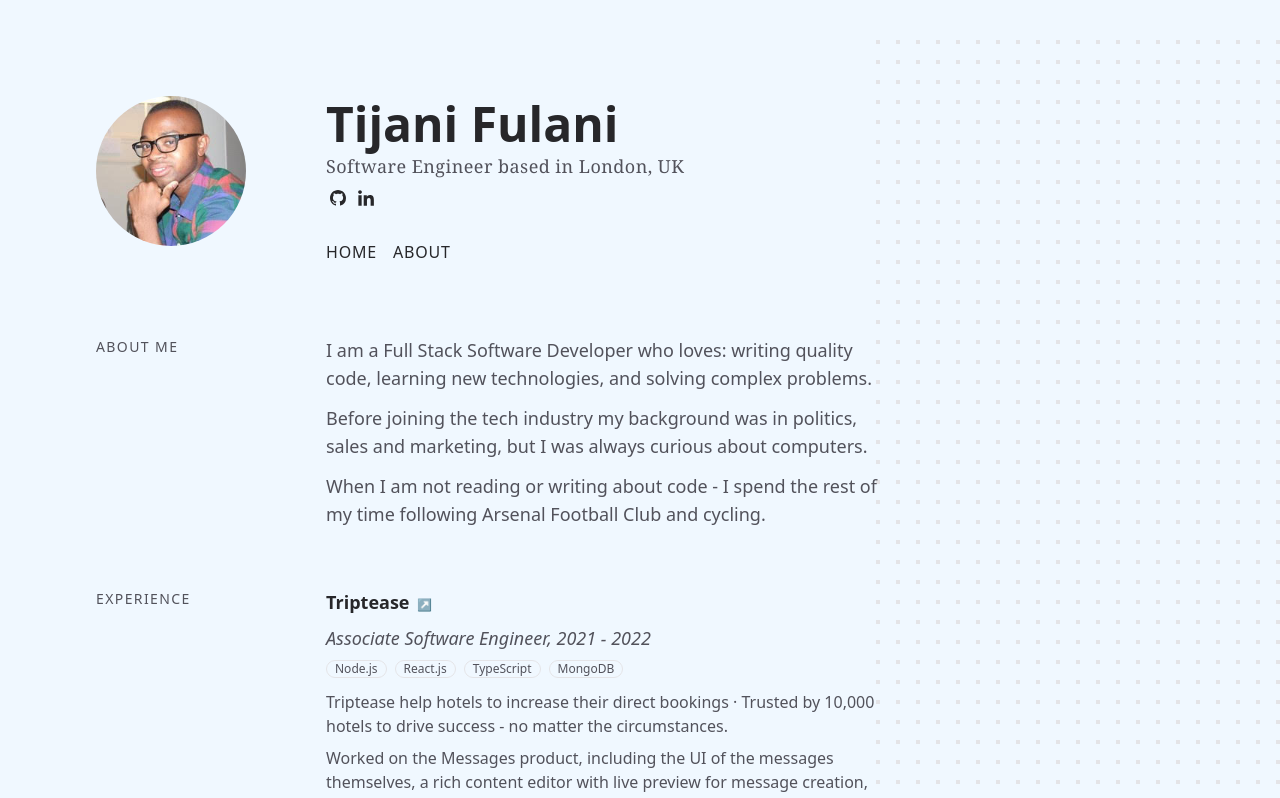
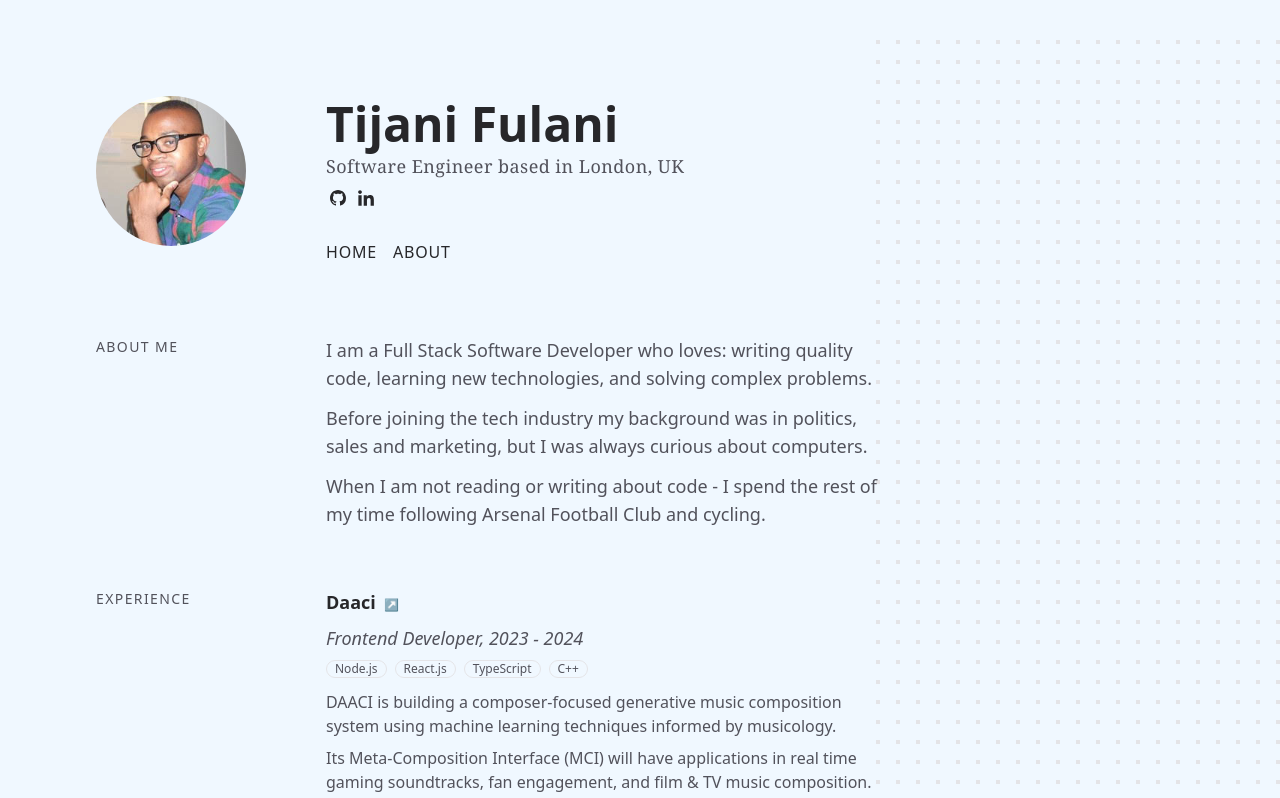
Before and after one commit to Tijanif/tijanif, a Next.js app: page /about in a window 1280 px wide. Shown: the top 798 px of the page. Built offline with nearby package versions, Linux system fonts and the light colour scheme.

Commit message:
add new work info

```diff
--- a/content/about.ts
+++ b/content/about.ts
@@ -11,6 +11,17 @@ export const about = {
     "When I am not reading or writing about code - I spend the rest of my time following Arsenal Football Club and cycling.",
   ],
   experience: [
+    {
+      name: "Daaci",
+      description: ["Frontend Developer, 2023 - 2024"],
+      link: "https://daaci.com",
+      technologies: ["Node.js", "React.js", "TypeScript", "C++"],
+      bio: [
+        "DAACI is building a composer-focused generative music composition system using machine learning techniques informed by musicology.",
+        "Its Meta-Composition Interface (MCI) will have applications in real time gaming soundtracks, fan engagement, and film & TV music composition.",
+        "I have been focusing on building out prototypes allowing meta-composition in the browser - in TypeScript / React, using the Web Audio and Web MIDI API."
+      ],
+    },
     {
       name: "Triptease",
       description: ["Associate Software Engineer, 2021 - 2022"],
```
